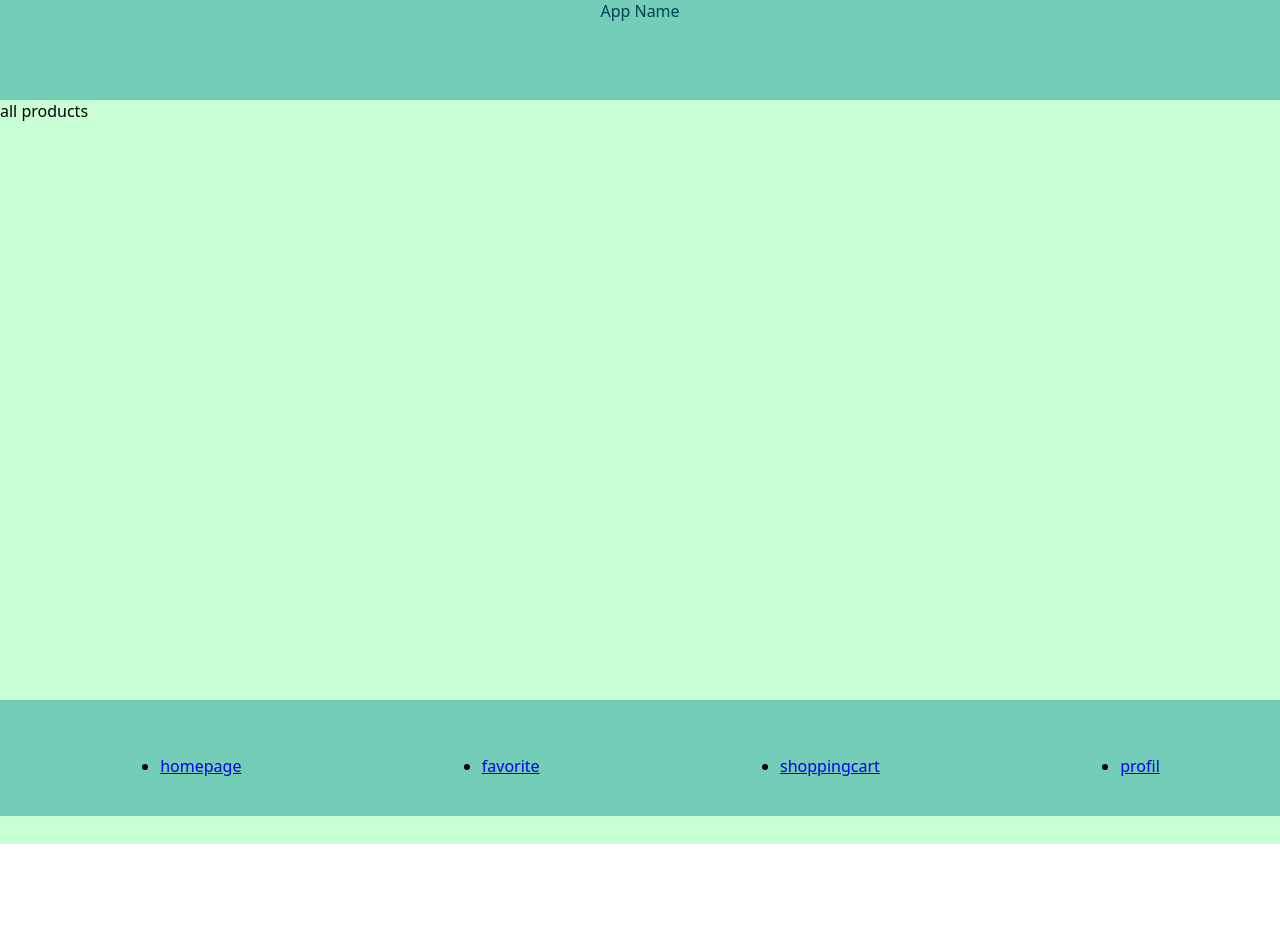
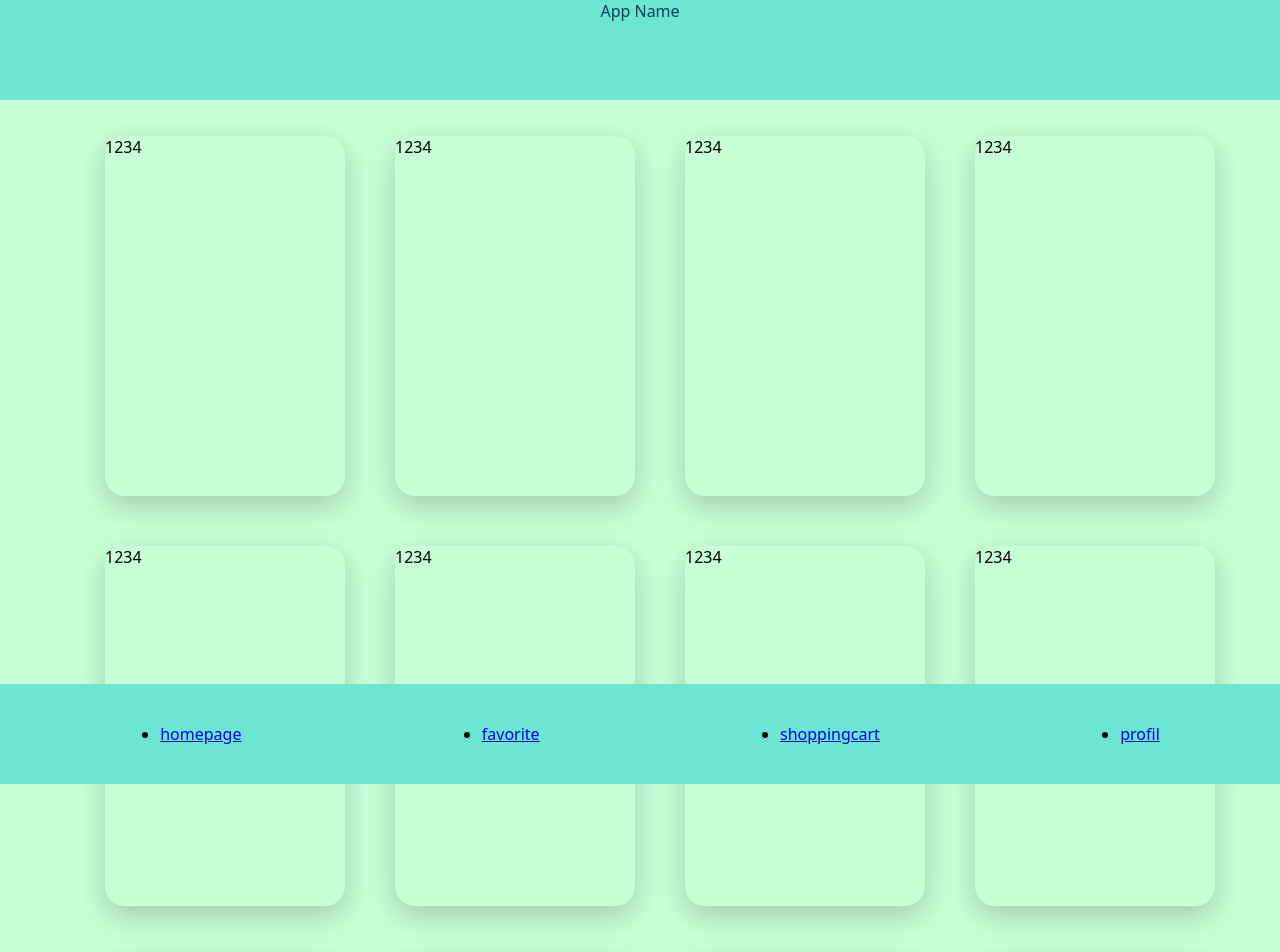
Before and after one commit to TammyChen21/Capstone-demo, a Next.js app: page / in a window 1280 px wide. Shown: the top 952 px of the page. Before the commit the page ends 844 px from the top, so only its background shows below. Built offline with nearby package versions, Linux system fonts and the light colour scheme.

Commit message:
styled productgallery, styled product cards

```diff
--- a/components/Layout/index.js
+++ b/components/Layout/index.js
@@ -6,7 +6,7 @@ export default function Layout({ children }) {
   return (
     <StyledAppContainer>
       <StyledHeading>App Name</StyledHeading>
-      <StyledProducts>all products</StyledProducts>
+
       <StyledNav>
         <Navigation />
       </StyledNav>
@@ -15,33 +15,25 @@ export default function Layout({ children }) {
 }
 
 const StyledAppContainer = styled.div`
-  position:relative
-    `;
+  position: relative;
+`;
 
 const StyledHeading = styled.div`
   height: 100px;
-  background-color: #74ceb7;
+  background-color: #6CE5D2;
   color: #004056;
   text-align: center;
 `;
 
-const StyledProducts = styled.div`
-  background-color: #c9ffd5;
-  height: 744px;
-`;
-
-const StyledNav = styled.nav`
+const StyledNav = styled.ul`
   height: 100px;
-  background-color: #74ceb7;
+  background-color: #6CE5D2;
   bottom: 0;
   position: fixed;
   width: 100%;
+  display: flex;
+  justify-content: space-around;
+  height: 100px;
+  align-items: center;
+
 `;
-
-// Styled the homepage
-
-// Styled the heading of homepage
-
-// Styled the main part (products)
-
-// Styled the nav bar
--- a/components/Navigation/index.js
+++ b/components/Navigation/index.js
@@ -1,20 +1,12 @@
 import React from "react";
-import styled from "styled-components"
+import styled from "styled-components";
 import Link from "next/link";
 
-const StyledList = styled.ul`
-  display: flex;
-  justify-content: space-around;
-  height: 100px;
-  align-items: center;
-  background-color: #74ceb7;
-`;
 const StyledListItem = styled.li``;
 
 export default function Navigation() {
   return (
     <>
-      <StyledList>
       <StyledListItem>
         <Link href="/">homepage</Link>
       </StyledListItem>
@@ -27,7 +19,6 @@ export default function Navigation() {
       <StyledListItem>
         <Link href="#">profil</Link>
       </StyledListItem>
-      </StyledList>
     </>
   );
 }
--- /dev/null
+++ b/components/ProductCard/index.js
@@ -0,0 +1,14 @@
+import styled from "styled-components";
+
+export default function ProductCard() {
+  return <StyledProductCard>1234</StyledProductCard>;
+}
+
+const StyledProductCard = styled.div`
+box-shadow: rgba(0, 0, 0, 0.2) 0px 10px 30px 0px;
+width:240px;
+height:360px;
+border-radius:20px;
+margin:20px;
+`;
+//background-color:#97EAEE
--- /dev/null
+++ b/components/ProductGallery/index.js
@@ -0,0 +1,33 @@
+import React from "react";
+import styled from "styled-components";
+import ProductCard from "../ProductCard";
+
+export default function ProductGallery() {
+  return (
+    <>
+      <StyledProductGallery>
+        <ProductCard/>
+        <ProductCard/>
+        <ProductCard/>
+        <ProductCard/>
+        <ProductCard/>
+        <ProductCard/>
+        <ProductCard/>
+        <ProductCard/>
+        <ProductCard/>
+        <ProductCard/>
+        <ProductCard/>
+        <ProductCard/>
+      </StyledProductGallery>
+    </>
+  );
+}
+
+const StyledProductGallery = styled.ul`
+
+  display: flex;
+  flex-wrap: wrap;
+  justify-content: center;
+  list-style: none;
+  gap: 10px;
+`;
--- a/components/Products/Products.js
+++ /dev/null
@@ -1,10 +0,0 @@
-import React from "react";
-import styled from "styled-components";
-
-
-//Component for all Products
-const Products = () => {
-  return <div>all articles</div>;
-};
-
-export default Products;
--- a/pages/index.js
+++ b/pages/index.js
@@ -1,16 +1,13 @@
 import Heading from "../components/Heading";
-import Products from "../components/Products/Products";
 import Navigation from "../components/Navigation";
 import Layout from "../components/Layout";
+import ProductGallery from "../components/ProductGallery";
 
 export default function HomePage() {
   return (
     <>
-      <Layout>
-        <Heading />
-       <Products />
-        <Navigation />
-      </Layout>
+      <Layout />
+      <ProductGallery />
     </>
   );
 }
--- a/styles.js
+++ b/styles.js
@@ -9,5 +9,7 @@ export default createGlobalStyle`
   body {
     margin: 0;
     font-family: system-ui;
+    background-color: #c9ffd5;
   }
+
 `;
```
Also changed, not shown: components/Products/Product.js (deleted, +0 -15 lines). Lines whose indentation alone changed are shown as unchanged.
